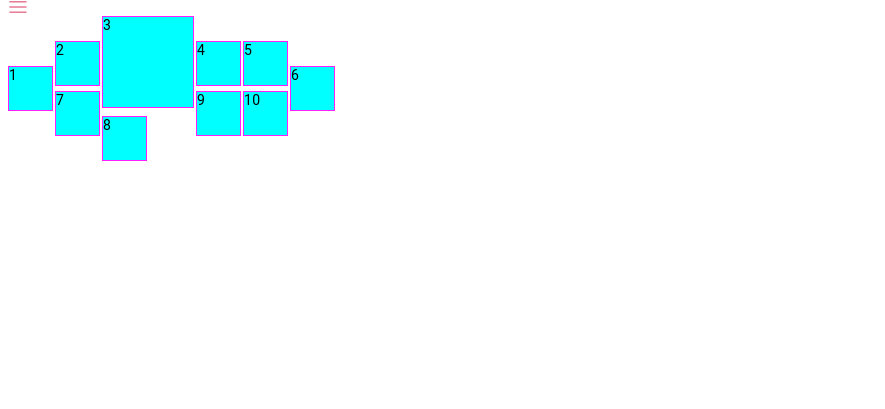
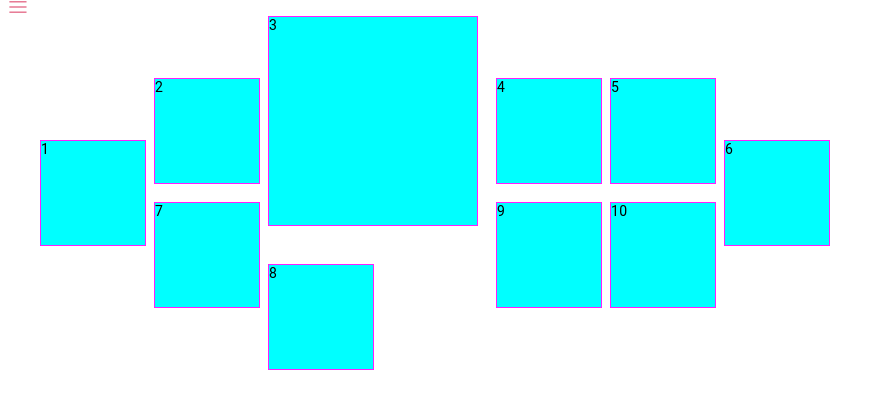
Before and after one commit to Angelina-Sm/test-repositry-project-2, a plain HTML site: page index.html in a window 1280 px wide. Shown: the part 61-470 px from the top of the page, without its empty margins (0-885 px from the left). Drawn offline with Linux system fonts and the light colour scheme.

Commit message:
проблема-gap

```diff
--- a/index.html
+++ b/index.html
@@ -42,7 +42,7 @@
 
     </section> -->
     <section class="gal">
-        <div class="gallery">
+        <div class="container">
             <ul class="gallery-list list">
                 <li class="gallery-item box1">1</li>
                 <li class="gallery-item box2">2</li>
--- a/sass/_base.scss
+++ b/sass/_base.scss
@@ -31,3 +31,19 @@ img {
 .list {
     list-style: none;
 }
+
+.container {
+    width: 100%;
+    padding-left: 15px;
+    padding-right: 15px;
+    margin: 0 auto;
+    @media screen and (min-width:480px){
+        max-width: 480px;
+    }
+    @media screen and (min-width:768px){
+        max-width: 768px;
+    }
+    @media screen and (min-width:1200px){
+        max-width: 1200px;
+    }
+}
--- a/sass/_gallery.scss
+++ b/sass/_gallery.scss
@@ -1,16 +1,3 @@
-.gallery-item {
-    width: 43px;
-    height: 43px;
-    background-color: aqua;
-    border: 1px solid rgba(255 30 255);
-}
-
-.gallery-item-big {
-    width: 90px;
-    height: 90px;
-    background-color: aqua;
-    border: 1px solid rgba(255 30 255);
-}
 
 // .gallery-list {
 //     display: grid;
@@ -51,8 +38,9 @@
     display: grid;
     grid-template-columns: 44px 44px 44px 44px 44px 44px 44px;
     grid-template-rows: 22px 22px 22px 22px 22px 22px ;
-    grid-column-gap: 3px;
-    grid-row-gap : 3px;
+    grid-column-gap: 5px;
+    grid-row-gap: 5px;
+
     .box1 {
         grid-column-start: 1;
         grid-column-end: 2;
@@ -116,4 +104,37 @@
         grid-row-start: 4;
         grid-row-end: 6;
     }
+    @media screen and (min-width:768px){
+        max-width: 768px;
+        grid-template-columns: 104px 104px 104px 104px 104px 104px 104px;
+    grid-template-rows: 52px 52px 52px 52px 52px 52px ;
+    grid-column-gap: 10px;
+    grid-row-gap : 10px;
+    }
 }
+.gallery-item {
+    width: 43px;
+    height: 43px;
+    background-color: aqua;
+    border: 1px solid rgba(255 30 255);
+    gap: 10px;
+    @media screen and (min-width:768px){
+        max-width: 768px;
+        width: 104px;
+    height: 104px;
+    }
+}
+
+
+.gallery-item-big {
+    width: 88px;
+    height: 88px;
+    background-color: aqua;
+    border: 1px solid rgba(255 30 255);
+
+    @media screen and (min-width:768px){
+        max-width: 768px;
+        width: 208px;
+    height: 208px;
+    }
+}
```
Also changed, not shown: css/main.css, css/main.min.css, 2 other files.
